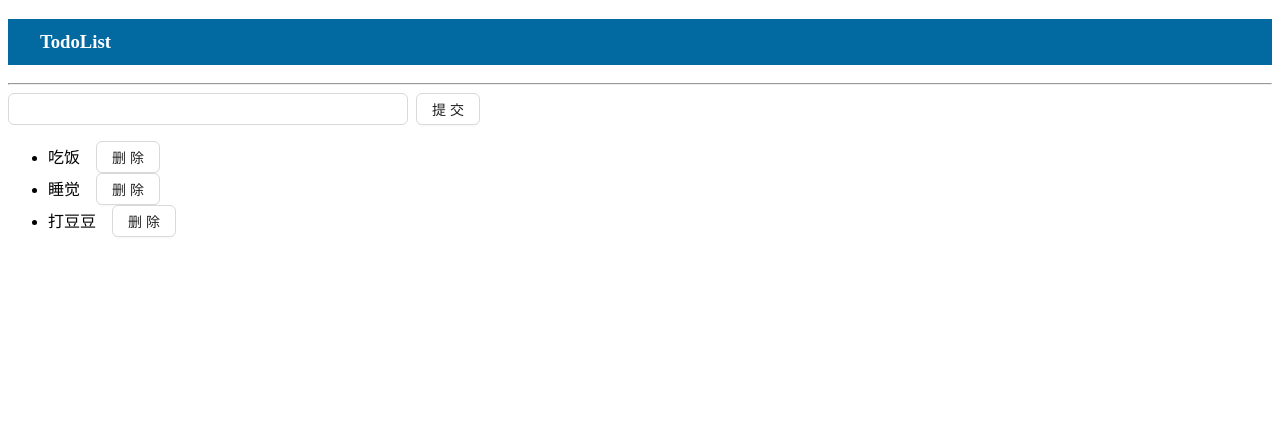
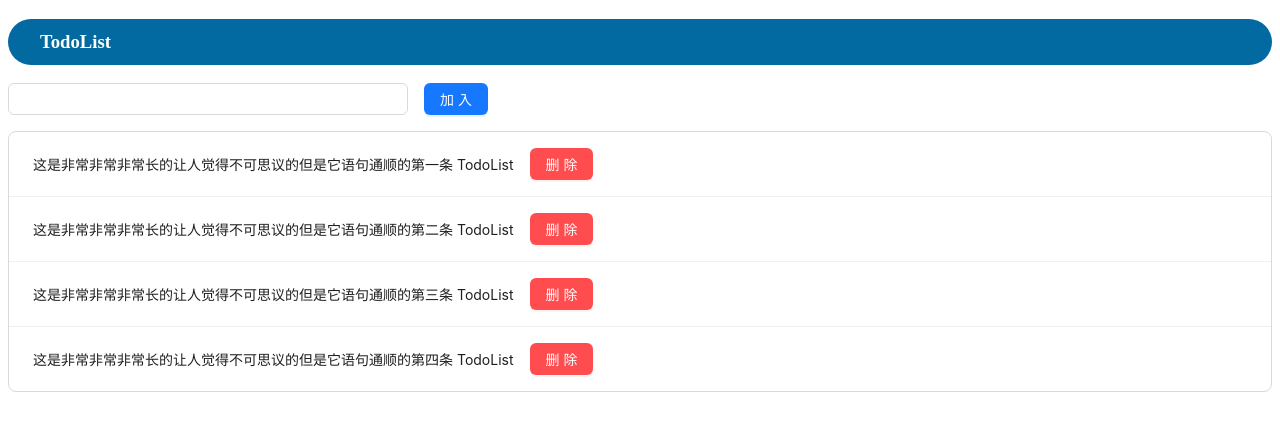
Before and after one commit to LoveWei0/reactToListDemo, a React (Vite) app: page / in a window 1280 px wide. Shown: the top 430 px of the page. Built offline with nearby package versions, Linux system fonts and the light colour scheme.

Commit message:
feat: show @reduxjs/toolkit and show antd TodoList

```diff
--- a/commitlint.config.cjs
+++ b/commitlint.config.cjs
@@ -16,7 +16,8 @@ module.exports = {
         'style',
         'revert',
         'test',
-        'show'
+        'show',
+        'update'
       ]
     ],
     'type-case': [0],
--- a/package.json
+++ b/package.json
@@ -14,10 +14,13 @@
   },
   "dependencies": {
     "@react-pdf-viewer/core": "3.12.0",
+    "@reduxjs/toolkit": "^1.9.7",
     "antd": "5.7.3",
     "pdfjs-dist": "3.4.120",
     "react": "^18.2.0",
-    "react-dom": "^18.2.0"
+    "react-dom": "^18.2.0",
+    "react-redux": "^8.1.3",
+    "redux": "^4.2.1"
   },
   "lint-staged": {
     "*.tsx": [
--- a/src/App.tsx
+++ b/src/App.tsx
@@ -1,11 +1,13 @@
 import React from 'react'
 // component
-import TodoList from './pages/TodoList'
+// import TodoList from './pages/TodoList'
+import ATodoList from './pages/ATodoList'
 
 export default function App() {
   return (
     <div>
-      <TodoList />
+      {/* <TodoList /> */}
+      <ATodoList />
     </div>
   )
 }
--- /dev/null
+++ b/src/app/hooks.ts
@@ -0,0 +1,7 @@
+import { TypedUseSelectorHook, useDispatch, useSelector } from 'react-redux'
+import type { RootState, AppDispatch } from '../store'
+
+// 在整个应用中使用
+export const useAppDispatch: () => AppDispatch = useDispatch
+
+export const useAppSelector: TypedUseSelectorHook<RootState> = useSelector
--- a/src/main.tsx
+++ b/src/main.tsx
@@ -2,9 +2,15 @@ import React from 'react'
 import ReactDOM from 'react-dom/client'
 import App from './App.tsx'
 import './index.css'
+// redux
+import { Provider } from 'react-redux'
+// store
+import store from './store/index.ts'
 
 ReactDOM.createRoot(document.getElementById('root')!).render(
   <React.StrictMode>
-    <App />
+    <Provider store={store}>
+      <App />
+    </Provider>
   </React.StrictMode>
 )
--- /dev/null
+++ b/src/pages/ATodoList.tsx
@@ -0,0 +1,40 @@
+// 使用antd完成TodoList
+import React from 'react'
+import { Input, Button, List } from 'antd'
+// 全局hooks
+import { useAppSelector } from '../app/hooks'
+// redux->data
+import { selectCount } from '../store/counterSlice'
+
+export default function ATodoList() {
+  const count = useAppSelector(selectCount)
+  console.log(count)
+  return (
+    <>
+      <h3 className="text-white px-4 sm:px-8 py-2 sm:py-3 bg-sky-700 rounded-full">
+        TodoList
+      </h3>
+      <div className="flex">
+        <Input style={{ width: 400 }} />
+        <Button type="primary" className="left-4">
+          加入
+        </Button>
+      </div>
+      <div className="md:container mt-4 ">
+        <List
+          size="large"
+          bordered
+          dataSource={count}
+          renderItem={item => (
+            <List.Item>
+              {item}
+              <Button className="left-4" type="primary" danger>
+                删除
+              </Button>
+            </List.Item>
+          )}
+        />
+      </div>
+    </>
+  )
+}
--- /dev/null
+++ b/src/store/counterSlice.ts
@@ -0,0 +1,46 @@
+// redux
+// 定义一个数据defaultState
+// const defaultState = {
+//   inputValue: '',
+//   todoList: [
+//     '这是非常非常非常长的让人觉得不可思议的但是它语句通顺的第一条 TodoList',
+//     '这是非常非常非常长的让人觉得不可思议的但是它语句通顺的第二条 TodoList',
+//     '这是非常非常非常长的让人觉得不可思议的但是它语句通顺的第三条 TodoList',
+//     '这是非常非常非常长的让人觉得不可思议的但是它语句通顺的第四条 TodoList'
+//   ]
+// }
+// 我们将数据defaultState最终以state形式导出去
+// export default (state = defaultState, action) => {
+//   return state
+// }
+
+// ---------------------------------------------------------------------------------------------
+
+// @reduxjs/toolkit
+
+import { createSlice } from '@reduxjs/toolkit'
+// state类型
+import { RootState } from './index'
+
+interface CounterState {
+  data: string[]
+}
+
+const initialState: CounterState = {
+  data: [
+    '这是非常非常非常长的让人觉得不可思议的但是它语句通顺的第一条 TodoList',
+    '这是非常非常非常长的让人觉得不可思议的但是它语句通顺的第二条 TodoList',
+    '这是非常非常非常长的让人觉得不可思议的但是它语句通顺的第三条 TodoList',
+    '这是非常非常非常长的让人觉得不可思议的但是它语句通顺的第四条 TodoList'
+  ]
+}
+
+const counterSlice = createSlice({
+  name: 'counter',
+  initialState,
+  reducers: {}
+})
+
+export const selectCount = (state: RootState) => state.counter.data
+
+export default counterSlice.reducer
--- /dev/null
+++ b/src/store/index.ts
@@ -0,0 +1,27 @@
+// redux
+// import { legacy_createStore as createStore } from 'redux'
+// 数据文件
+// import reducer from './reducer'
+
+// const store = createStore(reducer)
+
+// export default store
+
+// --------------------------------------------------------------------------------------------
+
+// @reduxjs/toolkit
+import { configureStore } from '@reduxjs/toolkit'
+// slice小文件
+import counterSlice from './counterSlice'
+
+const store = configureStore({
+  reducer: {
+    counter: counterSlice
+  }
+})
+
+export type RootState = ReturnType<typeof store.getState>
+
+export type AppDispatch = typeof store.dispatch
+
+export default store
```
Also changed, not shown: 1 other file (tests, documents, lock files or other folders).
